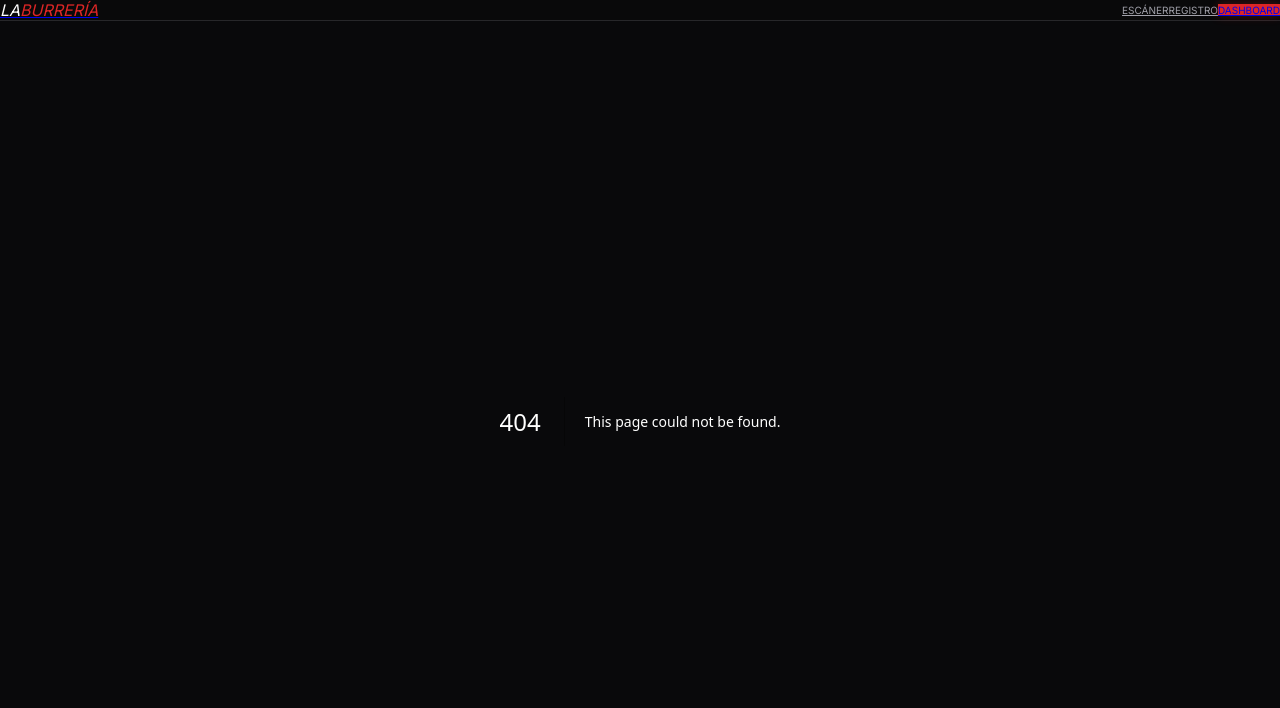
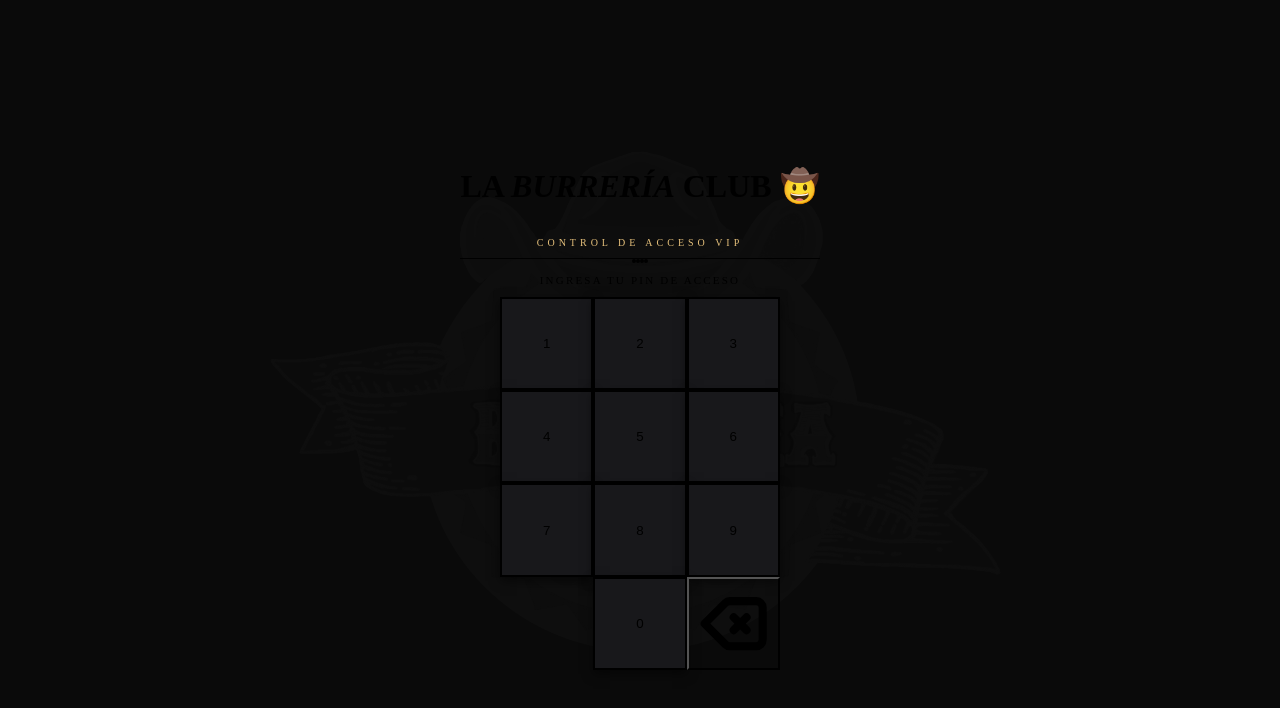
Before and after one commit to samuelmendez51-commits/loyaltyapp, a Next.js app: page /login in a window 1280 px wide. Before the commit this address had no page. Shown: the top 708 px of the page. Built offline with nearby package versions, Linux system fonts and the light colour scheme; no server answers.

Commit message:
Fix: Corregir ID de clase de Wallet a lealtad_v1

```diff
--- /dev/null
+++ b/middleware.ts
@@ -0,0 +1,52 @@
+import { NextResponse } from 'next/server'
+import type { NextRequest } from 'next/server'
+
+export function middleware(request: NextRequest) {
+  const path = request.nextUrl.pathname
+
+  // Obtenemos la credencial secreta (Cookie)
+  const rol = request.cookies.get('session_rol')?.value
+
+  // Dejamos pasar libremente las rutas públicas (imágenes, API de Next, el Login, etc.)
+  if (
+    path.startsWith('/login') ||
+    path.startsWith('/api') ||
+    path.startsWith('/_next') ||
+    path === '/favicon.ico' ||
+    path.endsWith('.png') ||
+    path.endsWith('.jpg')
+  ) {
+    // Si ya estás logueado e intentas entrar al login, te manda a tu área de trabajo
+    if (path === '/login' && rol) {
+      return NextResponse.redirect(new URL(rol === 'admin' ? '/dashboard' : '/escaner', request.url))
+    }
+    return NextResponse.next()
+  }
+
+  // REGLA 1: Si no tienes credencial y quieres entrar a cualquier lado, ¡Expulsado al Login!
+  if (!rol) {
+    return NextResponse.redirect(new URL('/login', request.url))
+  }
+
+  // REGLA 2: Si la raíz del sitio (/) es visitada, mandarlo a su área de trabajo
+  if (path === '/') {
+    return NextResponse.redirect(new URL(rol === 'admin' ? '/dashboard' : '/escaner', request.url))
+  }
+
+  // REGLA 3: Seguridad de Staff (Cajeros)
+  if (rol === 'staff') {
+    // Si un cajero intenta ser curioso y meterse al dashboard, lo regresamos al escáner
+    if (path.startsWith('/dashboard')) {
+      return NextResponse.redirect(new URL('/escaner', request.url))
+    }
+  }
+
+  // Si pasaste todas las pruebas, te deja cargar la página
+  return NextResponse.next()
+}
+
+export const config = {
+  matcher: [
+    '/((?!api|_next/static|_next/image|favicon.ico|.*\\.png$).*)',
+  ],
+}
--- a/src/app/layout.tsx
+++ b/src/app/layout.tsx
@@ -1,50 +1,21 @@
-import type { Metadata } from "next";
-import { Inter } from "next/font/google";
-import "./globals.css";
-import Link from "next/link";
-
-const inter = Inter({ subsets: ["latin"] });
+import './globals.css'
+import type { Metadata } from 'next'
 
 export const metadata: Metadata = {
-  title: "La Burrería - Club VIP",
-  description: "Plataforma SaaS de Fidelización",
-};
+  title: 'La Burrería Club',
+  description: 'Sistema VIP de Fidelidad y Punto de Venta',
+}
 
 export default function RootLayout({
   children,
-}: Readonly<{
-  children: React.ReactNode;
-}>) {
+}: {
+  children: React.ReactNode
+}) {
   return (
     <html lang="es">
-      <body className={`${inter.className} bg-[#09090b] text-[#ffffff] min-h-screen flex flex-col selection:bg-[#dc2626]`}>
-
-        {/* BARRA DE NAVEGACIÓN GLOBAL PREMIUM */}
-        <nav className="w-full sticky top-0 z-50 bg-[#09090b]/80 backdrop-blur-md border-b border-[#27272a]">
-          <div className="max-w-6xl mx-auto px-4 py-3 flex justify-between items-center">
-            <Link href="/" className="font-black text-xl italic uppercase tracking-tighter hover:scale-105 transition-transform">
-              <span className="text-[#ffffff]">LA</span><span className="text-[#dc2626]">BURRERÍA</span>
-            </Link>
-            <div className="space-x-1 sm:space-x-4 flex items-center">
-              <Link href="/escaner" className="text-[#a1a1aa] hover:text-[#ffffff] text-[10px] sm:text-xs font-black uppercase tracking-widest transition-colors px-2 py-1 rounded-md hover:bg-[#27272a]/50">
-                Escáner
-              </Link>
-              <Link href="/registro" className="text-[#a1a1aa] hover:text-[#ffffff] text-[10px] sm:text-xs font-black uppercase tracking-widest transition-colors px-2 py-1 rounded-md hover:bg-[#27272a]/50">
-                Registro
-              </Link>
-              <Link href="/dashboard" className="bg-[#dc2626] text-white text-[10px] sm:text-xs font-black uppercase tracking-widest px-4 py-2 rounded-lg hover:bg-[#ef4444] transition-colors shadow-[0_0_10px_rgba(220,38,38,0.3)]">
-                Dashboard
-              </Link>
-            </div>
-          </div>
-        </nav>
-
-        {/* Aquí se inyecta de forma única cada página sin mezclarse */}
-        <main className="flex-1 flex flex-col relative z-0">
-          {children}
-        </main>
-
+      <body className="bg-[#0a0a0a] text-white antialiased selection:bg-red-600/30">
+        {children}
       </body>
     </html>
-  );
+  )
 }
--- /dev/null
+++ b/src/app/login/page.tsx
@@ -0,0 +1,159 @@
+'use client'
+import { useState, useEffect } from 'react'
+import { supabase } from '@/lib/supabase'
+
+export default function LoginPantalla() {
+  const [pin, setPin] = useState('')
+  const [error, setError] = useState(false)
+  const [cargando, setCargando] = useState(false)
+  const [mensaje, setMensaje] = useState('Ingresa tu PIN de acceso')
+
+  useEffect(() => {
+    if (pin.length === 4) {
+      validarAcceso(pin)
+    }
+  }, [pin])
+
+  const manejarTecla = (numero: string) => {
+    if (pin.length < 4 && !cargando) {
+      setPin(prev => prev + numero)
+      setError(false)
+      setMensaje('Ingresa tu PIN de acceso')
+      if (typeof navigator !== 'undefined' && navigator.vibrate) navigator.vibrate(50)
+    }
+  }
+
+  const borrarUltimo = () => {
+    if (!cargando) {
+      setPin(prev => prev.slice(0, -1))
+      setError(false)
+      if (typeof navigator !== 'undefined' && navigator.vibrate) navigator.vibrate(30)
+    }
+  }
+
+  const validarAcceso = async (pinIngresado: string) => {
+    setCargando(true)
+    setMensaje('Validando credenciales...')
+
+    try {
+      const { data, error } = await supabase
+        .from('accesos_pin')
+        .select('*')
+        .eq('pin', pinIngresado)
+        .maybeSingle()
+
+      if (error || !data) {
+        setError(true)
+        setPin('')
+        setMensaje('❌ PIN INCORRECTO')
+        if (typeof navigator !== 'undefined' && navigator.vibrate) navigator.vibrate([100, 100, 100])
+        setTimeout(() => setMensaje('Ingresa tu PIN de acceso'), 2000)
+      } else {
+        if (typeof navigator !== 'undefined' && navigator.vibrate) navigator.vibrate([200, 100, 200])
+        setMensaje(`✅ Bienvenido, ${data.propietario}`)
+
+        // --- GUARDAMOS LA LLAVE SECRETA (COOKIE) POR 12 HORAS ---
+        document.cookie = `session_rol=${data.rol}; path=/; max-age=43200; SameSite=Strict`;
+        document.cookie = `session_user=${data.propietario}; path=/; max-age=43200; SameSite=Strict`;
+
+        setTimeout(() => {
+          if (data.rol === 'admin') {
+            window.location.href = '/dashboard'
+          } else {
+            window.location.href = '/escaner'
+          }
+        }, 1000)
+      }
+    } catch (err) {
+      setError(true)
+      setPin('')
+      setMensaje('Error de red')
+    } finally {
+      setCargando(false)
+    }
+  }
+
+  return (
+    <main className="min-h-screen bg-[#0a0a0a] text-white flex flex-col items-center justify-center p-4 selection:bg-red-600/30 relative overflow-hidden antialiased">
+
+      {/* MARCA DE AGUA: Logo brillante en el fondo */}
+      <div className="absolute inset-0 flex items-center justify-center opacity-[0.015] pointer-events-none z-0">
+          <img src="/logo.png" alt="La Burrería" className="w-[120vw] sm:w-[80vw] max-w-[800px] object-contain filter grayscale invert brightness-100" />
+      </div>
+
+      <div className="relative z-10 w-full max-w-[380px] flex flex-col items-center">
+
+        {/* HEADER BRANDING: Limpio y centrado */}
+        <div className="mb-10 text-center flex flex-col items-center border-b border-zinc-900 pb-6">
+          <h1 className="text-3xl font-black uppercase tracking-widest text-white shadow-black drop-shadow-md mb-2">
+            La <span className="text-red-600 font-serif italic">Burrería</span> Club 🤠
+          </h1>
+          <p className="text-[#e5c07b] text-[10px] uppercase font-bold tracking-[0.4em]">Control de Acceso VIP</p>
+        </div>
+
+        {/* INDICADOR DE PUNTOS (PIN) Y MENSAJE */}
+        <div className="mb-10 w-full flex flex-col items-center">
+          <div className={`flex gap-5 mb-5 ${error ? 'animate-[shake_0.5s_ease-in-out]' : ''}`}>
+            {[0, 1, 2, 3].map((index) => (
+              <div
+                key={index}
+                className={`w-4 h-4 rounded-full border-2 transition-all duration-300 ${
+                  pin.length > index
+                    ? 'bg-red-600 border-red-600 shadow-[0_0_15px_rgba(220,38,38,0.8)] scale-125'
+                    : error
+                      ? 'border-red-900 bg-red-950/30'
+                      : 'border-zinc-600 bg-zinc-900'
+                }`}
+              />
+            ))}
+          </div>
+          <p className={`text-[11px] font-bold uppercase tracking-[0.2em] ${error ? 'text-red-500' : cargando ? 'text-[#e5c07b] animate-pulse' : 'text-zinc-500'}`}>
+            {mensaje}
+          </p>
+        </div>
+
+        {/* TECLADO NUMÉRICO PRO (LEGISLIBLE) */}
+        <div className="grid grid-cols-3 gap-4 w-full max-w-[280px] mx-auto">
+          {[1, 2, 3, 4, 5, 6, 7, 8, 9].map((num) => (
+            <button
+              key={num}
+              onClick={() => manejarTecla(num.toString())}
+              disabled={cargando}
+              className="aspect-square bg-[#18181b] border-2 border-zinc-800 rounded-2xl flex items-center justify-center text-3xl font-bold text-white hover:bg-zinc-800 hover:border-red-600/50 active:scale-95 transition-all shadow-[0_4px_10px_rgba(0,0,0,0.5)]"
+            >
+              {num}
+            </button>
+          ))}
+
+          <div className="aspect-square"></div>
+
+          <button
+            onClick={() => manejarTecla('0')}
+            disabled={cargando}
+            className="aspect-square bg-[#18181b] border-2 border-zinc-800 rounded-2xl flex items-center justify-center text-3xl font-bold text-white hover:bg-zinc-800 hover:border-red-600/50 active:scale-95 transition-all shadow-[0_4px_10px_rgba(0,0,0,0.5)]"
+          >
+            0
+          </button>
+
+          <button
+            onClick={borrarUltimo}
+            disabled={cargando}
+            className="aspect-square bg-transparent rounded-2xl flex items-center justify-center text-zinc-500 hover:text-red-500 active:scale-95 transition-all"
+          >
+            <svg xmlns="http://www.w3.org/2000/svg" className="h-10 w-10" fill="none" viewBox="0 0 24 24" stroke="currentColor" strokeWidth={2.5}>
+              <path strokeLinecap="round" strokeLinejoin="round" d="M12 14l2-2m0 0l2-2m-2 2l-2-2m2 2l2 2M3 12l6.414 6.414a2 2 0 001.414.586H19a2 2 0 002-2V7a2 2 0 00-2-2h-8.172a2 2 0 00-1.414.586L3 12z" />
+            </svg>
+          </button>
+        </div>
+      </div>
+
+      <style dangerouslySetInnerHTML={{__html: `
+        @keyframes shake {
+          0%, 100% { transform: translateX(0); }
+          20%, 60% { transform: translateX(-10px); }
+          40%, 80% { transform: translateX(10px); }
+        }
+      `}} />
+    </main>
+  )
+}
```
